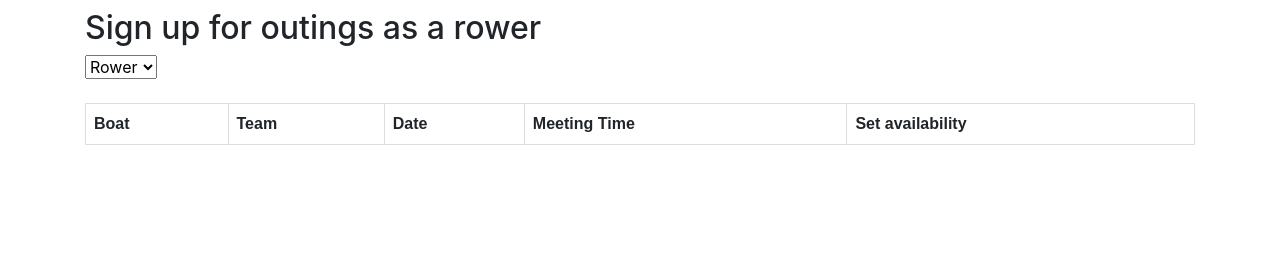
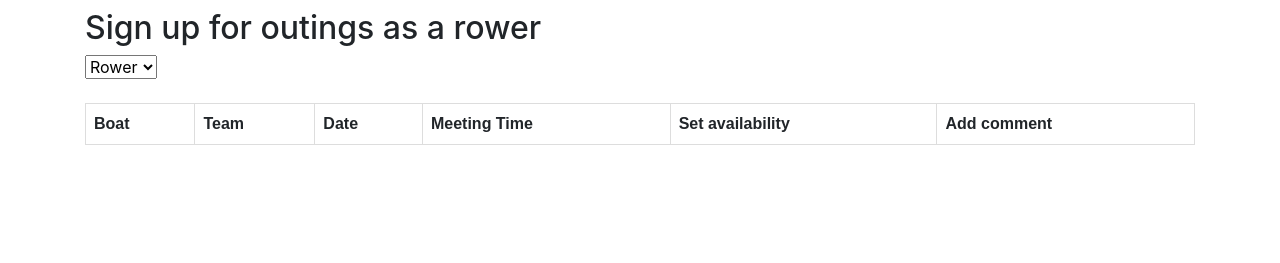
Before and after one commit to runezor/RowingManager, a Django app: page /signupSheet/RW in a window 1280 px wide. Shown: the part 231-494 px from the top of the page. Run offline with Django 3.2, Linux system fonts and the light colour scheme; a user stored in the database is signed in; tables that the repository leaves empty hold one stand-in row (values such as "Sample post"); lists and menus that the app fills with data are empty; some libraries are stand-ins or nearby versions.

Commit message:
Added comment feature for outing availabilities

```diff
--- a/manager/forms.py
+++ b/manager/forms.py
@@ -30,6 +30,11 @@ class CreateOutingForm(ModelForm):
 
 
 class SignupOutingForm(ModelForm):
+    class Meta:
+        model = Available
+        fields = ['outing', 'type', 'comment']
+
+class SignoffOutingForm(ModelForm):
     class Meta:
         model = Available
         fields = ['outing', 'type']
--- a/manager/models.py
+++ b/manager/models.py
@@ -78,6 +78,7 @@ class Available(models.Model):
     person = models.ForeignKey(User, on_delete=models.CASCADE)
     outing = models.ForeignKey(Outing, on_delete=models.CASCADE)
     type = models.CharField(max_length=255, choices=OUTING_ROLES)
+    comment = models.CharField(max_length=255, blank=True)
 
 
 class ErgWorkout(models.Model):
--- a/manager/templates/outing_manager.html
+++ b/manager/templates/outing_manager.html
@@ -11,11 +11,13 @@
     {% if availability.person.id in rowers %}
     <input type="checkbox" id="check{{availability.person.id}}" name="row_{{availability.person.id}}"
            value="{{availability.person.id}}" checked>
-    <label for="check{{availability.person.id}}">{{availability.person.get_full_name}} ({{availability.person.username}})</label>
     {% else %}
     <input type="checkbox" id="check{{availability.person.id}}" name="row_{{availability.person.id}}"
            value="{{availability.person.id}}">
+    {% endif %}
     <label for="check{{availability.person.id}}">{{availability.person.get_full_name}} ({{availability.person.username}})</label>
+    {% if availability.comment.strip %}
+    <i>{{availability.comment}}</i>
     {% endif %}
     <a href="/pastOutings/{{availability.person.username}}">View past outings</a> <br>
     {% endfor %}
--- a/manager/templates/signup_sheet.html
+++ b/manager/templates/signup_sheet.html
@@ -16,6 +16,7 @@
         <th>Date</th>
         <th>Meeting Time</th>
         <th>Set availability</th>
+        <th>Add comment</th>
     </tr>
     {% for outing in outings %}
     <tr>
@@ -23,10 +24,16 @@
         <td>{{ outing.team }}</td>
         <td>{{ outing.date }}</td>
         <td>{{ outing.meetingTime }}</td>
-        {% if outing.id in availabilities %}
+        {% if outing.id in availability_ids %}
             <td><button id="btn{{outing.id}}" onclick="signoffOuting({{outing.id}})">Remove availability</button></td>
+                {% for key, value in comments.items %}
+                 {% if key == outing.id %}
+                    <td><input type="text" id="text{{outing.id}}" value="{{value}}"></td>
+                 {% endif %}
+                {% endfor %}
         {% else %}
             <td><button id="btn{{outing.id}}" onclick="signupOuting({{outing.id}})">Put in availability</button></td>
+            <td><input type="text" id="text{{outing.id}}"></td>
         {% endif %}
     </tr>
     {% endfor %}
@@ -35,8 +42,10 @@
 <script>
     function signupOuting(id) {
         let dataForm = new FormData();
+        let comment = document.getElementById("text"+id).value
         dataForm.append('outing',id)
         dataForm.append('type','{{type}}')
+        dataForm.append('comment',comment?comment:"")
         var btn = document.getElementById('btn'+id)
 
         body = {
--- a/manager/views.py
+++ b/manager/views.py
@@ -269,7 +269,7 @@ SIGNUP_TYPES = {"RW": "rower", "CX": "cox", "CC": "coach"}
 @login_required(login_url='login')
 def signoff_outing(request):
     if request.method == 'POST':
-        form = SignupOutingForm(request.POST)
+        form = SignoffOutingForm(request.POST)
         if form.is_valid():
             if (InOuting.objects.filter(person=request.user.id,outing=form.cleaned_data['outing']).count()==0):
                 Available.objects.filter(person=request.user.id).filter(outing=form.cleaned_data['outing'],
@@ -483,7 +483,8 @@ def signup_page(request, type):
     if request.method == 'GET':
         context = {
             'outings': sorted(Outing.objects.filter(date__gte=today), key=lambda x: x.date),
-            'availabilities': [x.outing.id for x in Available.objects.filter(person=request.user.id, type=type)],
+            'availability_ids': [x.outing.id for x in Available.objects.filter(person=request.user.id, type=type)],
+            'comments': {x.outing.id: x.comment for x in Available.objects.filter(person=request.user.id, type=type)},
             'type': type,
             'typeName': SIGNUP_TYPES[type]
         }
```
